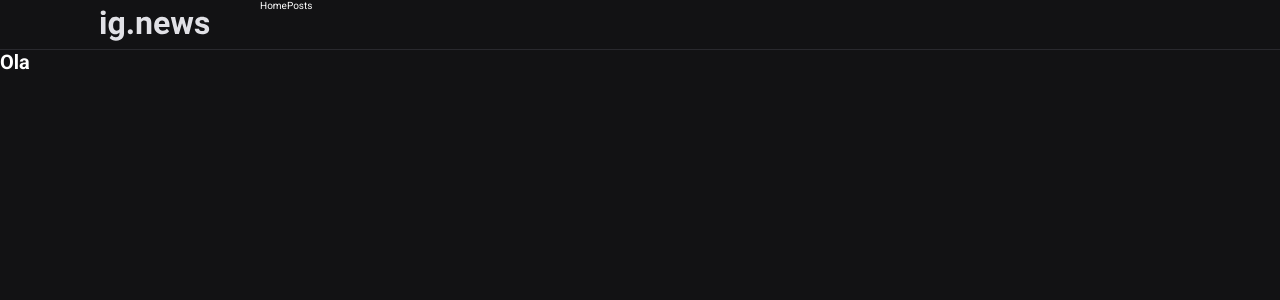
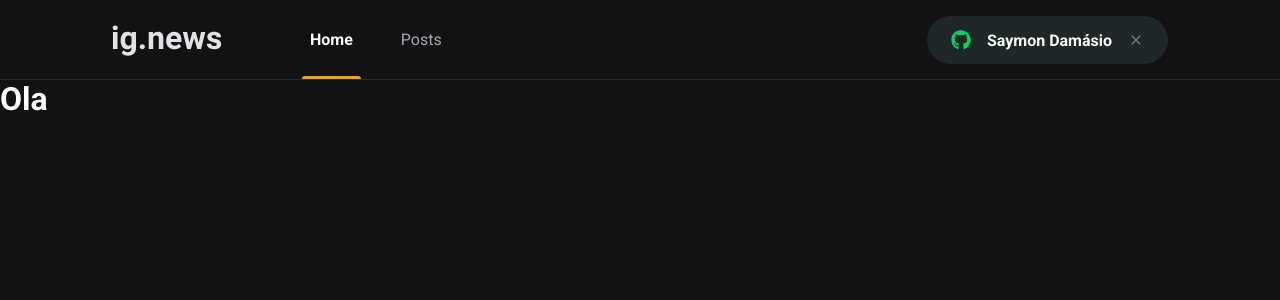
Before and after one commit to saymondamasio/ignews, a Next.js app: page / in a window 1280 px wide. Shown: the top 300 px of the page. Built offline with nearby package versions, Linux system fonts and the light colour scheme.

Commit message:
feat: header

```diff
--- a/package.json
+++ b/package.json
@@ -11,6 +11,7 @@
     "next": "12.0.7",
     "react": "17.0.2",
     "react-dom": "17.0.2",
+    "react-icons": "^4.3.1",
     "sass": "^1.44.0"
   },
   "devDependencies": {
--- a/src/components/Header/index.tsx
+++ b/src/components/Header/index.tsx
@@ -1,4 +1,5 @@
 import Image from "next/image";
+import { SignInButton } from "../SignInButton";
 
 import styles from './styles.module.scss'
 
@@ -9,9 +10,11 @@
         <Image src="/images/logo.svg" alt="ig.news" width={110} height={31} />
 
         <nav>
-          <a>Home</a>
+          <a className={styles.active}>Home</a>
           <a>Posts</a>
         </nav>
+
+        <SignInButton />
       </div>
     </header>
   )
--- a/src/components/Header/styles.module.scss
+++ b/src/components/Header/styles.module.scss
@@ -15,5 +15,45 @@
   nav {
     margin-left: 5rem;
     height: 5rem;
+
+    a {
+      display: inline-block;
+      position: relative;
+      padding: 0 0.5rem;
+      height: 5rem;
+
+      line-height: 5rem;
+      color: var(--gray-300);
+
+      transition: color 0.2s;
+
+      & + a {
+        margin-left: 2rem;
+      }
+
+      &:hover {
+        color: var(--white);
+      }
+
+      &.active {
+        color: var(--white);
+        font-weight: bold;
+      }
+
+      &.active::after {
+        content: "";
+        position: absolute;
+        bottom: 1px;
+        left: 0;
+        right: 0;
+        height: 3px;
+        border-radius: 3px 3px 0 0;
+        background-color: var(--yellow-500);
+      }
+    }
+  }
+
+  > button {
+    margin-left: auto;
   }
 }
--- /dev/null
+++ b/src/components/SignInButton/index.tsx
@@ -0,0 +1,21 @@
+import { FaGithub } from 'react-icons/fa'
+import { FiX } from 'react-icons/fi'
+
+import styles from './styles.module.scss'
+
+export function SignInButton() {
+    const isUserLoggedIn = true
+
+    return isUserLoggedIn ? (
+      <button type="button" className={styles.signInButton}>
+        <FaGithub color='#04d361' size={20}/>
+        Saymon Damásio
+        <FiX color='#737380' className={styles.closeIcon} />
+      </button>
+    ) : (
+      <button type="button" className={styles.signInButton}>
+        <FaGithub color='#eba417' size={20}/>
+        Sign in with Github
+      </button>
+    )
+}
--- /dev/null
+++ b/src/components/SignInButton/styles.module.scss
@@ -0,0 +1,29 @@
+.signInButton {
+  height: 3rem;
+  padding: 0 1.5rem;
+  background-color: var(--gray-850);
+
+  border-radius: 3rem;
+  border: 0;
+
+  display: flex;
+  align-items: center;
+  justify-content: center;
+
+  color: var(--white);
+  font-weight: bold;
+
+  svg:first-child {
+    margin-right: 1rem;
+  }
+
+  svg.closeIcon {
+    margin-left: 1rem;
+  }
+
+  transition: filter 0.2s;
+
+  &:hover {
+    filter: brightness(0.8);
+  }
+}
--- a/src/pages/_document.tsx
+++ b/src/pages/_document.tsx
@@ -9,6 +9,8 @@
           <link rel="preconnect" href="https://fonts.gstatic.com" />
 
           <link href="https://fonts.googleapis.com/css2?family=Roboto:wght@400;700;900&display=swap" rel="stylesheet"></link>
+
+          <link rel="shortcut icon" href="/favicon.png" type="image/png" />
         </Head>
         <body>
           <Main />
--- a/src/styles/global.scss
+++ b/src/styles/global.scss
@@ -10,6 +10,7 @@
   --gray-50: #e1e1e6;
   --gray-300: #a8a8b3;
   --gray-800: #29292e;
+  --gray-850: #1f2729;
   --gray-900: #121214;
 
   --cyan-500: #61dafb;
@@ -17,19 +18,15 @@
   --yellow-500: #eba417;
 }
 
-html {
-  font-size: 62.5%; // 10px
-}
-
 @media (max-width: 1080px) {
   html {
-    font-size: 1.5rem; // 15px
+    font-size: 93.75%; // 15px
   }
 }
 
 @media (max-width: 720px) {
   html {
-    font-size: 1.4rem; // 14px
+    font-size: 87.5%; // 14px
   }
 }
 
```
Also changed, not shown: 1 other file (tests, documents, lock files or other folders).
